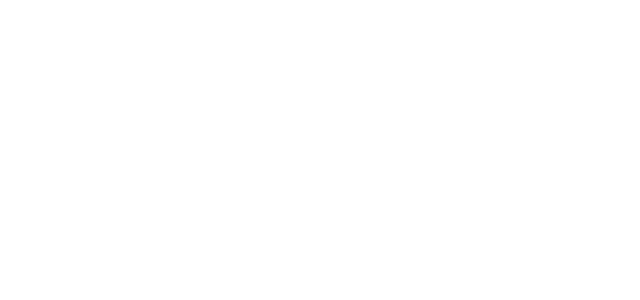
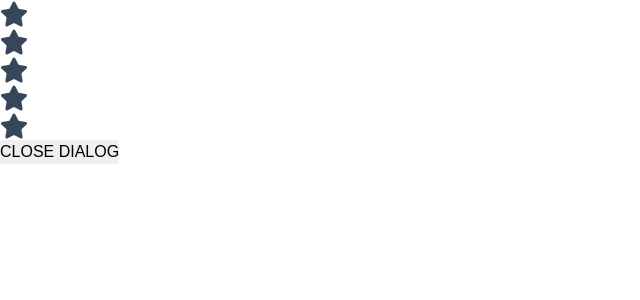
Before and after one commit to Tracy-Boateng/rating-system, a React (Create React App) app: page / in a window 1280 px wide. Shown: the top 300 px of the page, without its empty margins (0-640 px from the left). Built offline with nearby package versions, Linux system fonts and the light colour scheme.

Commit message:
app.js / useState

```diff
--- a/src/App.js
+++ b/src/App.js
@@ -1,8 +1,26 @@
+import { useState } from "react";
+import StarRating from "./components/StarRating";
+import Dialog from "./components/Dialog";
 
 function App() {
-  return (
-<></>
-  );
+
+    const [showDialog, setShowDialog] = useState(true);
+
+    return (
+        <main>
+
+            {showDialog && (
+                <div className="dialog">
+                    <StarRating />
+                </div>
+            )}
+
+            <Dialog
+                closeDialog={() => setShowDialog(false)}
+            />
+
+        </main>
+    );
 }
 
 export default App;
```
